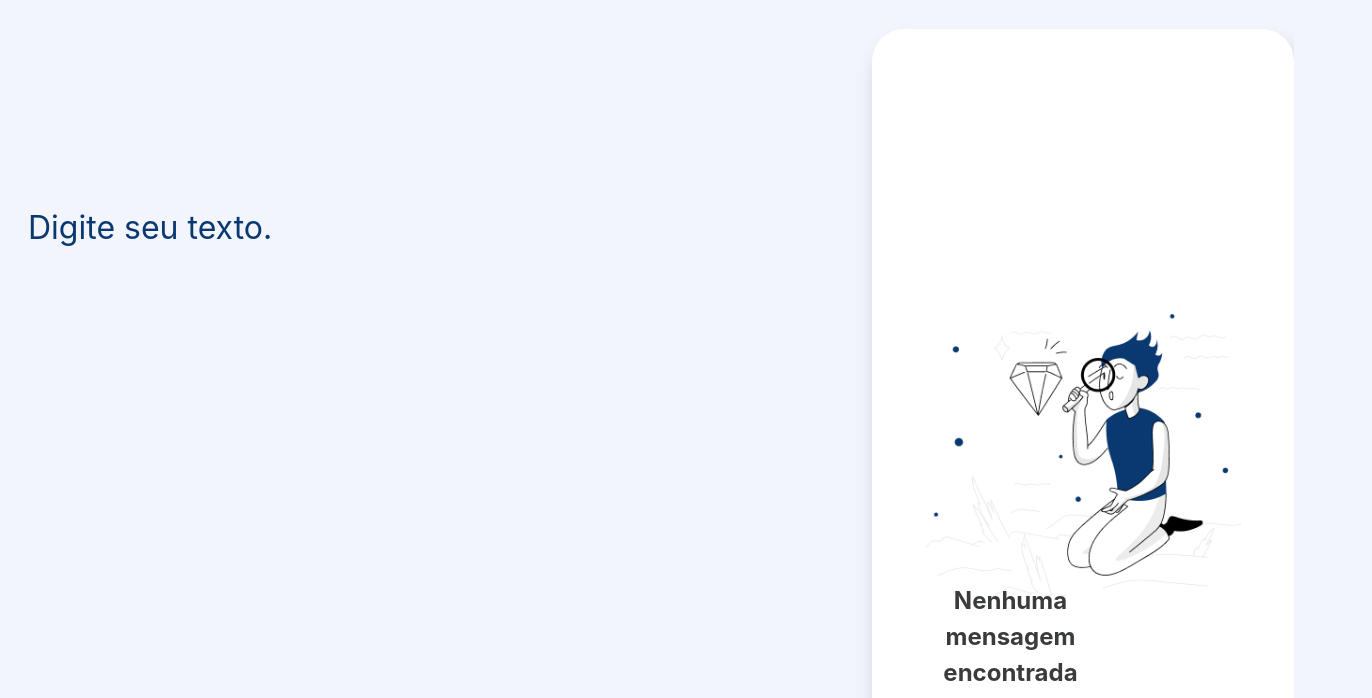
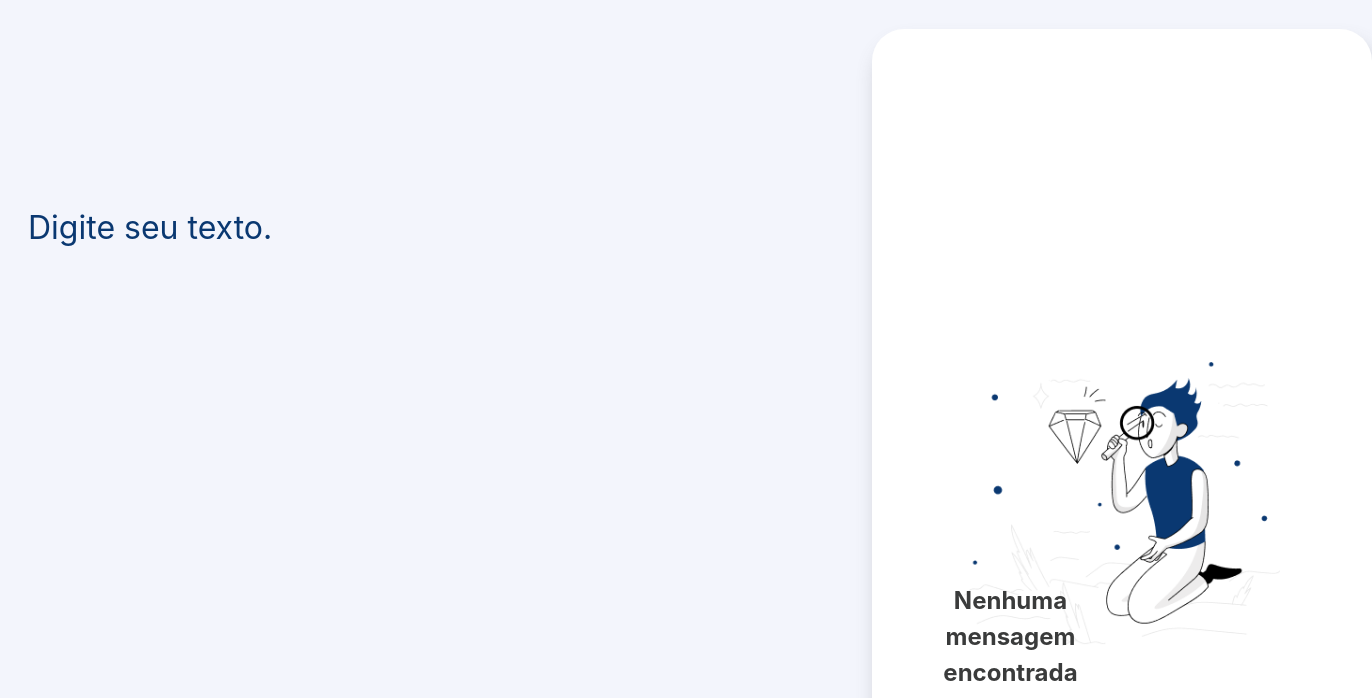
Before and after one commit to Monteiro-G/Decodificador-de-Texto, a plain HTML site: page index.html in a window 1280 px wide. Shown: the top 698 px of the page, 1372 px wide, since content can reach past the window. Drawn offline with Linux system fonts and the light colour scheme.

Commit message:
exclundo e modifcando css

```diff
--- a/style.css
+++ b/style.css
@@ -29,7 +29,6 @@ main{
     height: 500px;
 }::placeholder {color: #0A3871;}
 .mensagemRecebida:focus{
-
     outline: none;
     font-size: 32px;
 }
@@ -60,8 +59,9 @@ main{
 }
 
 .areaExibirResultado{
+    text-align: justify;
     background: white;
-    background-image: url(/imgs/img\ menu\ 1x.png);
+    background-image: url(/imgs/menu_1x.png);
     background-repeat: no-repeat;
     background-position: center;
     background-size: 316px 284px;
@@ -70,7 +70,7 @@ main{
     color: #0A3871;
     margin-left: 90px;
     margin-top: 5px;
-    padding-left: 20px;
+    padding: 50px;
     position: absolute;
     box-shadow: 5px 15px 20px rgba(97, 96, 96, 0.3);
     width: 400px;
```
Also changed, not shown: imgs/img menu 1x.png (deleted).
